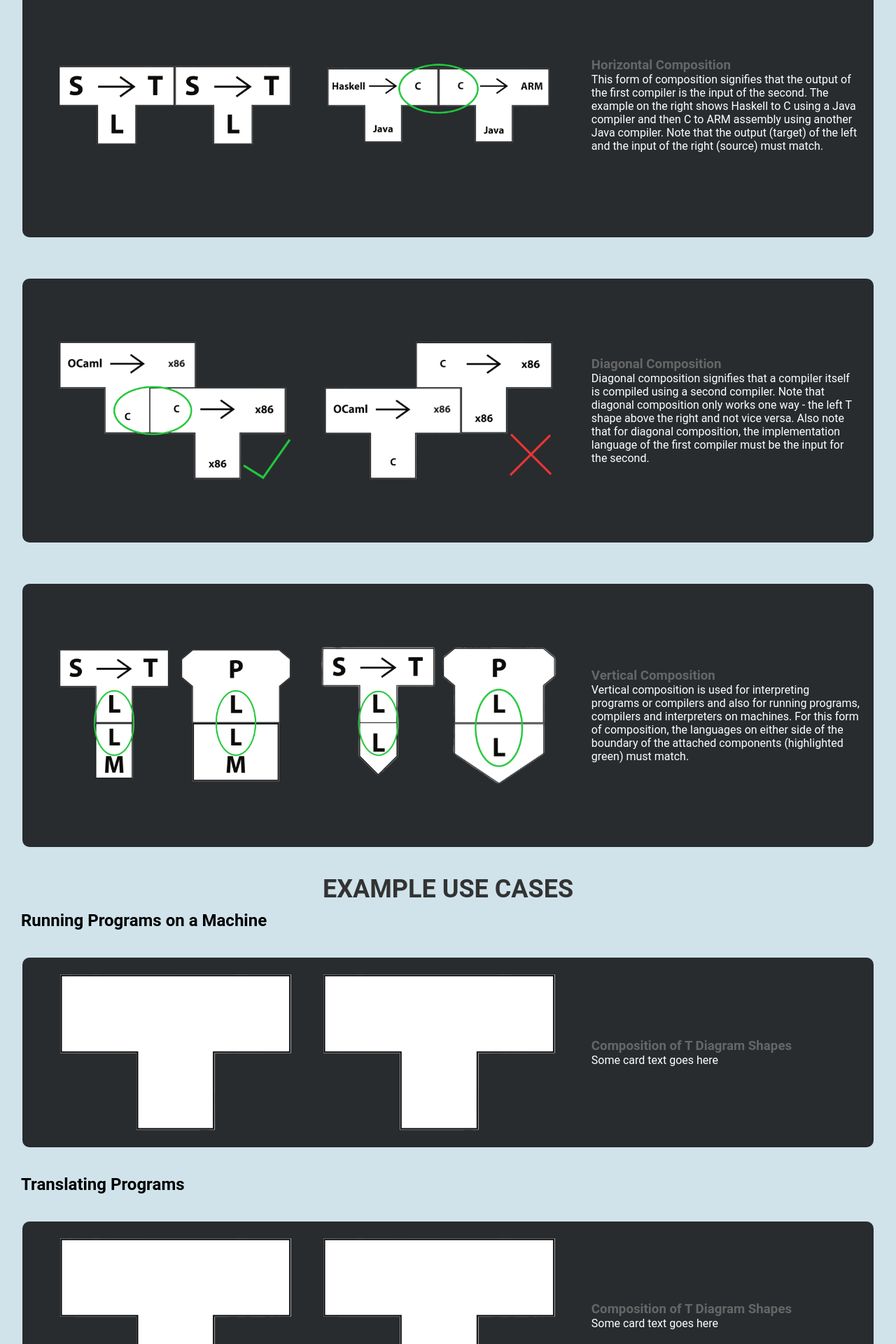
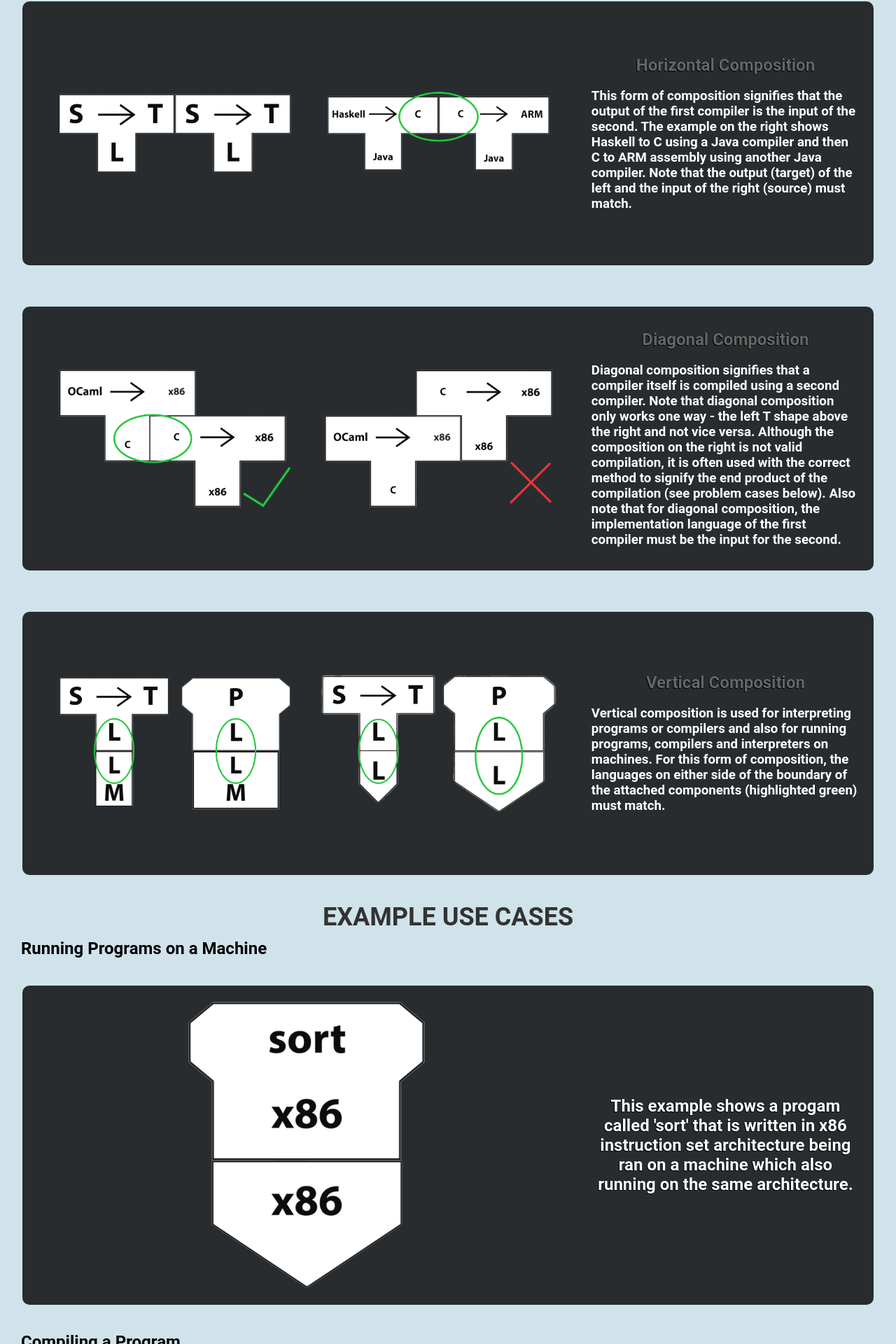
Before and after one commit to AlenReji02/Year4Project, a React (Create React App) app in the folder diagram-app/: page /t-diagrams in a window 1280 px wide. Shown: the part 717-2637 px from the top of the page at 70% size. Built offline with nearby package versions, Linux system fonts and the light colour scheme; what @halka/state would draw is missing.

Commit message:
image issue fixes

```diff
--- a/diagram-app/src/diagrams.css
+++ b/diagram-app/src/diagrams.css
@@ -84,6 +84,10 @@
     font-weight: bold;
     text-align: center;
     color: #666;
+    text-shadow: -1px 1px 0 black,
+                            0.1px 0.1px 0 black,
+                            0.1px -0.1px 0 black,
+                            -0.1px -0.1px 0 black;
   }
 
   .info-text {
@@ -124,7 +128,7 @@
 }
 
 .single-card-image {
-    max-width: 60%;
+    max-width: 55%;
     max-height: 90%;
     object-fit: cover;
     padding: 10px;
@@ -141,6 +145,10 @@ p, .card-text {
   color: white;
 }
 
-.card-text h3 {
+.card-text h2 {
   color: #666;
+  text-shadow: -1px 1px 0 black,
+                            0.1px 0.1px 0 black,
+                            0.1px -0.1px 0 black,
+                            -0.1px -0.1px 0 black;
 }
--- a/diagram-app/src/pages/TDiagram.js
+++ b/diagram-app/src/pages/TDiagram.js
@@ -14,6 +14,7 @@ import ex_dcomp from '../images/t-page-images/ex_diag.png';
 import ex_dcompw from '../images/t-page-images/ex_diagw.png';
 import ex_vertcom1 from '../images/t-page-images/ex_vert1.png';
 import ex_vertcom2 from '../images/t-page-images/ex_vert2.png';
+import ex_runprog from '../images/t-page-images/ex_runprog.png';
 
 export default function TDiagram(){
     return (
@@ -22,9 +23,9 @@ export default function TDiagram(){
             <br></br>
             <div className="heading-container">
                 <h1 className="heading-title">{"T DIAGRAMS"}</h1>
-                <h3 className="heading-subtitle">{
+                <h2 className="heading-subtitle">{
                 "T-Diagrams, also known as tombstone diagrams are widely used in teaching to aid in the understanding of how compilers and interpreters, when composed together, lead to the building and execution of software. The 4 main components of T-Diagram are:"
-                }</h3>
+                }</h2>
             </div>
             <br></br>
             <div className="diagram-key">
@@ -35,7 +36,7 @@ export default function TDiagram(){
             </div>
             <br></br>
             <div className="heading-container">
-                <h1 className="heading-title">{"COMPOSITION OF T SHAPES"}</h1>
+                <h1 className="heading-title">{"COMPOSITION SYNTAX OF T DIAGRAMS"}</h1>
             </div>
             <div className="card-container">
                 <div className="card-image-container">
@@ -43,9 +44,10 @@ export default function TDiagram(){
                     <img src={ex_hcomp} alt="Image 1" className="card-image" />
                 </div>
                 <div className="card-text">
-                    <h3>Horizontal Composition</h3>
-                    <p>This form of composition signifies that the output of the first compiler is the input of the second. The example on the right shows
-                        Haskell to C using a Java compiler and then C to ARM assembly using another Java compiler. Note that the output (target) of the left and the input of the right (source) must match. </p>
+                    <h2>Horizontal Composition</h2>
+                    <br></br>
+                    <h3><p>This form of composition signifies that the output of the first compiler is the input of the second. The example on the right shows
+                        Haskell to C using a Java compiler and then C to ARM assembly using another Java compiler. Note that the output (target) of the left and the input of the right (source) must match. </p></h3>
                 </div>
             </div>
             <br></br>
@@ -55,11 +57,13 @@ export default function TDiagram(){
                     <img src={ex_dcompw} alt="Image 2" className="card-image" />
                 </div>
                 <div className="card-text">
-                    <h3>Diagonal Composition</h3>
-                    <p>Diagonal composition signifies that a compiler itself is compiled using a second compiler. Note that diagonal composition only works
-                        one way - the left T shape above the right and not vice versa. Also note that for diagonal composition, the implementation language of the first compiler
-                        must be the input for the second.
-                    </p>
+                    <h2>Diagonal Composition</h2>
+                    <br></br>
+                    <h3><p>Diagonal composition signifies that a compiler itself is compiled using a second compiler. Note that diagonal composition only works
+                        one way - the left T shape above the right and not vice versa. Although the composition on the right is not valid compilation, it is often used with the
+                        correct method to signify the end product of the compilation (see problem cases below). Also note that for diagonal composition, the implementation
+                        language of the first compiler must be the input for the second.
+                    </p></h3>
                 </div>
             </div>
             <br></br>
@@ -69,10 +73,11 @@ export default function TDiagram(){
                     <img src={ex_vertcom2} alt="Image 2" className="card-image" />
                 </div>
                 <div className="card-text">
-                    <h3>Vertical Composition</h3>
-                    <p>Vertical composition is used for interpreting programs or compilers and also for running programs, compilers and interpreters on machines.
+                    <h2>Vertical Composition</h2>
+                    <br></br>
+                    <h3><p>Vertical composition is used for interpreting programs or compilers and also for running programs, compilers and interpreters on machines.
                         For this form of composition, the languages on either side of the boundary of the attached components (highlighted green) must match.
-                    </p>
+                    </p></h3>
                 </div>
             </div>
             <br></br>
@@ -80,6 +85,26 @@ export default function TDiagram(){
                 <h1 className="heading-title">{"EXAMPLE USE CASES"}</h1>
             </div>
             <h2 className="use-case-subtitle">{"Running Programs on a Machine"}</h2>
+            <br></br>
+            <div className="card-container">
+                <div className="card-image-container">
+                    <img src={ex_runprog} alt="Image" className="single-card-image" />
+                </div>
+                <div className="card-text">
+                    <h2><p>This example shows a progam called 'sort' that is written in x86 instruction set architecture being ran on a machine which also running on the same architecture.</p></h2>
+                </div>
+            </div>
+            <br></br>
+            <h2 className="use-case-subtitle">{"Compiling a Program"}</h2>
+            <br></br>
+            <div className="card-container">
+                <div className="card-image-container">
+                    <img src={ex_runprog} alt="Image" className="single-card-image" />
+                </div>
+                <div className="card-text">
+                    <h2><p></p></h2>
+                </div>
+            </div>
             <br></br>
             <div className="card-container">
                 <div className="card-image-container">
@@ -91,29 +116,6 @@ export default function TDiagram(){
                     <p>Some card text goes here</p>
                 </div>
             </div>
-            <br></br>
-            <h2 className="use-case-subtitle">{"Translating Programs"}</h2>
-            <br></br>
-            <div className="card-container">
-                <div className="card-image-container">
-                    <img src={transT} alt="Image 1" className="card-image" />
-                    <img src={transT} alt="Image 2" className="card-image" />
-                </div>
-                <div className="card-text">
-                    <h3>Composition of T Diagram Shapes</h3>
-                    <p>Some card text goes here</p>
-                </div>
-            </div>
-            <br></br>
-            <div className="card-container">
-                <div className="card-image-container">
-                    <img src={transT} alt="Image" className="single-card-image" />
-                </div>
-                <div className="card-text">
-                    <h3>Diagonal Composition</h3>
-                    <p>Some card text goes here</p>
-                </div>
-            </div>
         </>
     );
 }
```
Also changed, not shown: diagram-app/src/images/t-page-images/ex_runprog.png (added).
